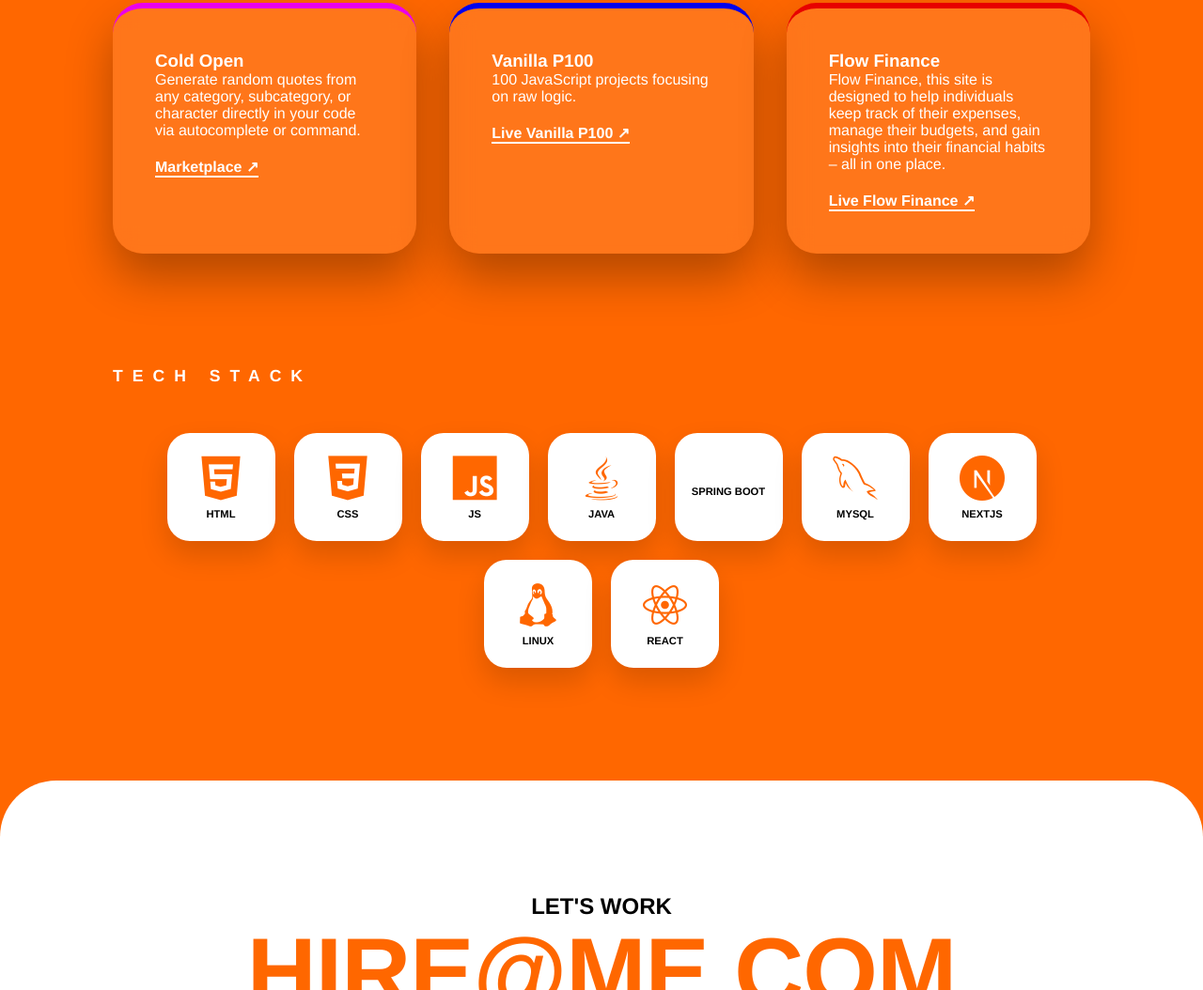
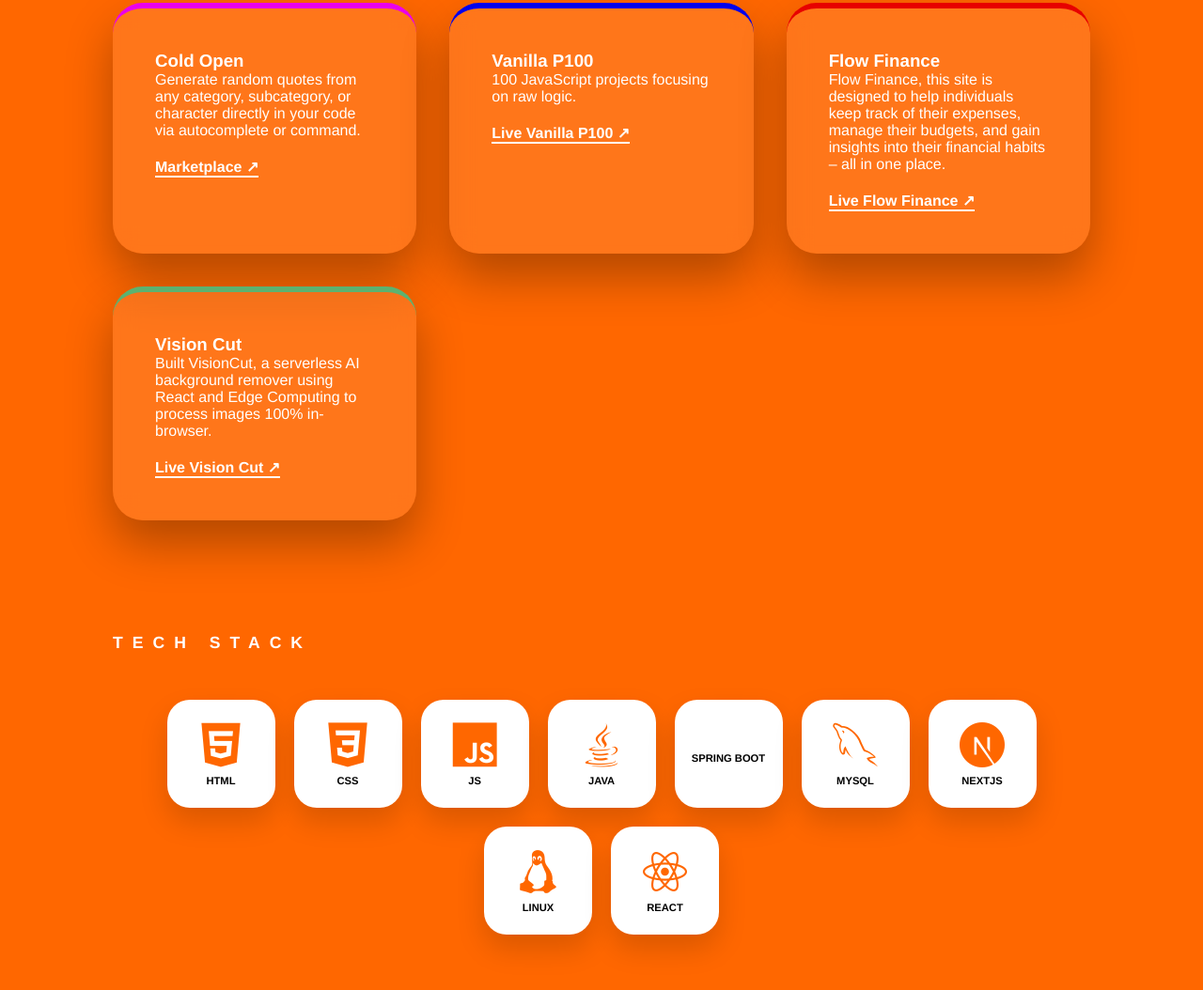
Before and after one commit to ajy-ocean/rawatji, a plain HTML site: page index.html in a window 1280 px wide. Shown: the part 988-2042 px from the top of the page at 94% size. Drawn offline with nearby package versions, Linux system fonts and the light colour scheme; animation ran at ten frames a second.

Commit message:
added vision cut project

```diff
--- a/index.html
+++ b/index.html
@@ -49,6 +49,11 @@
                     <p>Flow Finance, this site is designed to help individuals keep track of their expenses, manage their budgets, and gain insights into their financial habits – all in one place. </p>
                     <a href="https://flow-finance-frontend.vercel.app/" target="_blank" class="proj-btn">Live Flow Finance ↗</a>
                 </div>
+                <div class="card reveal" style="--accent: #5CB270;">
+                    <h3>Vision Cut</h3>
+                    <p>Built VisionCut, a serverless AI background remover using React and Edge Computing to process images 100% in-browser. </p>
+                    <a href="https://ajy-ocean.github.io/vision-cut/" target="_blank" class="proj-btn">Live Vision Cut ↗</a>
+                </div>
             </div>
         </section>
 
```
